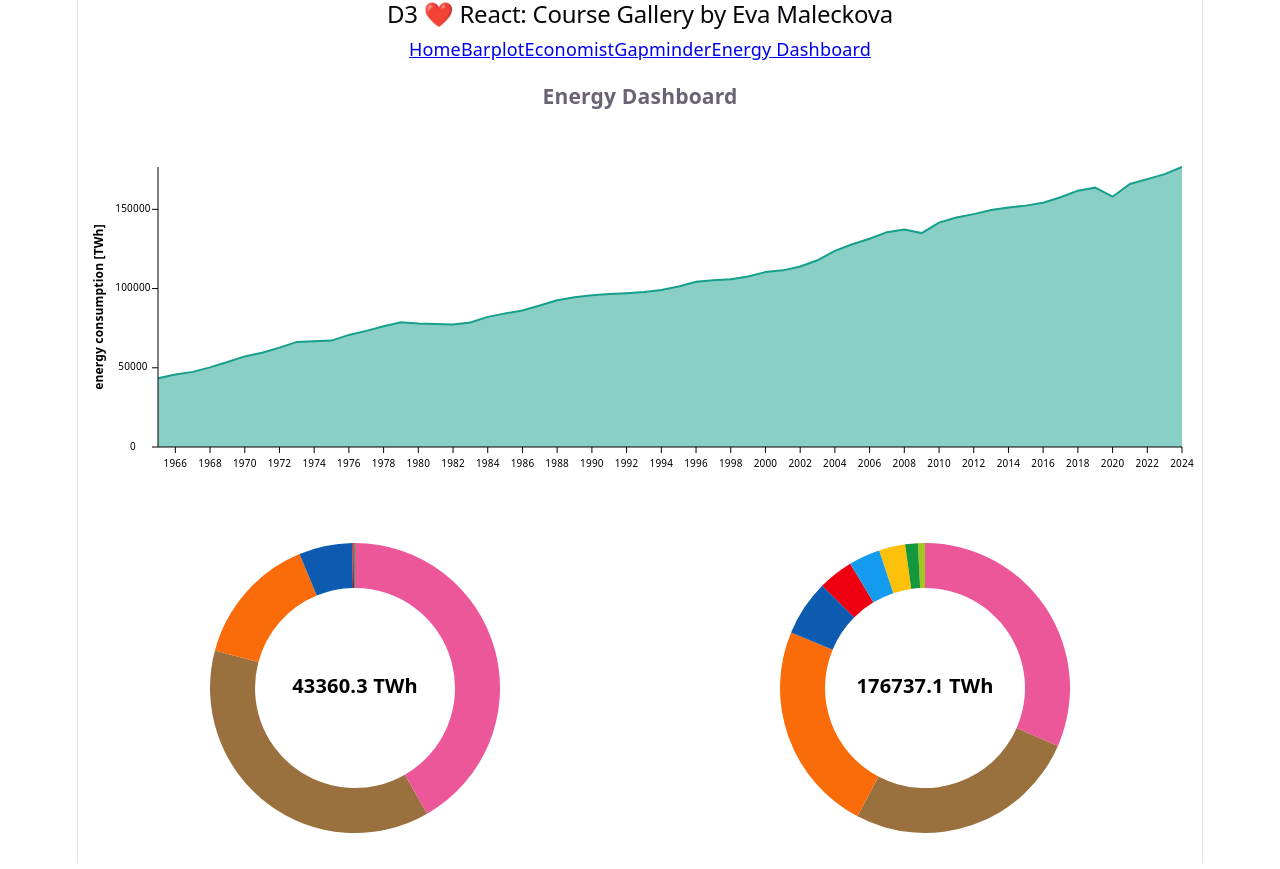
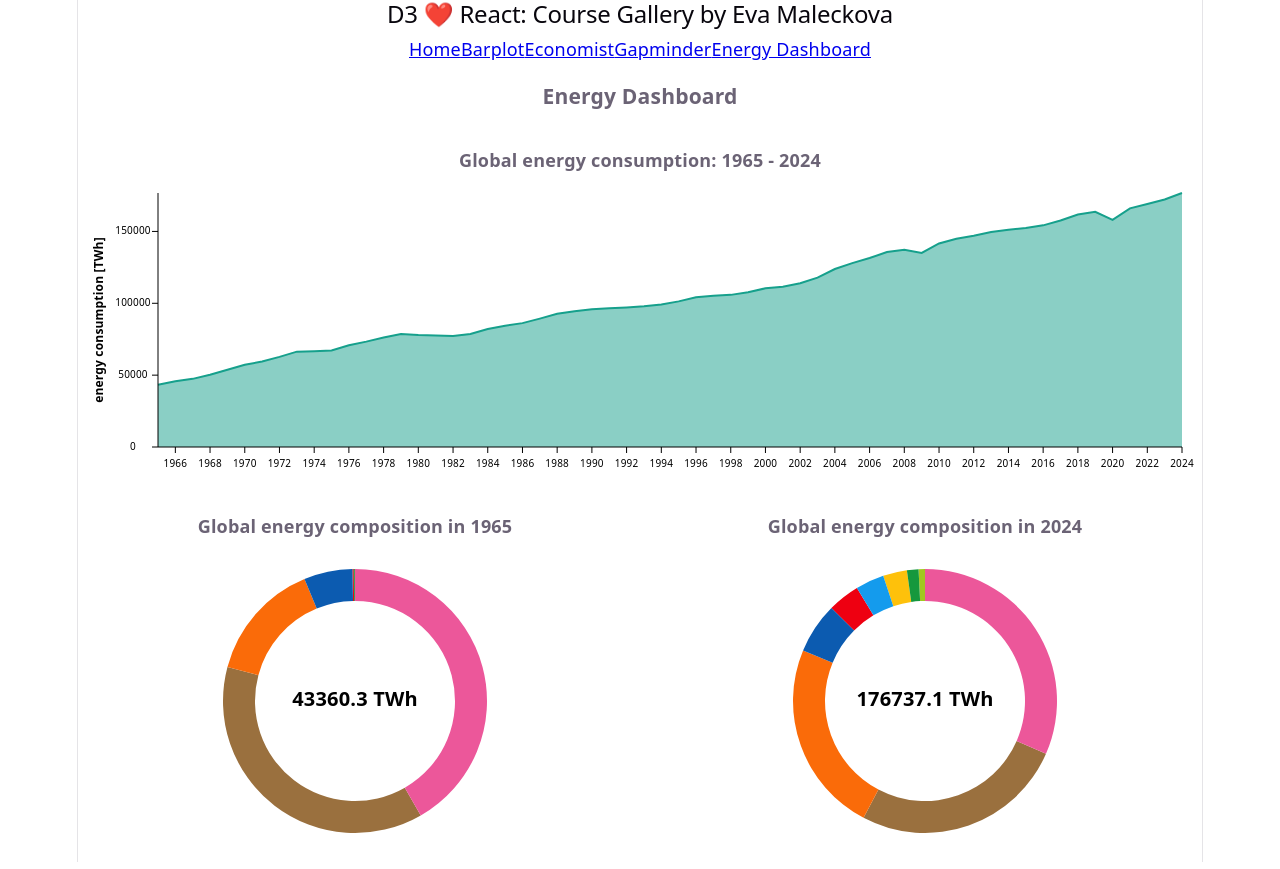
Before and after one commit to emaleckova/d3-react-class-2026, a React (Vite) app: page /d3-react-class-2026/energy in a window 1280 px wide. Built offline with nearby package versions, Linux system fonts and the light colour scheme.

Commit message:
Added plot titles

```diff
--- a/src/visualizations/04_EnergyDashboard/EnergyDashboard.jsx
+++ b/src/visualizations/04_EnergyDashboard/EnergyDashboard.jsx
@@ -84,12 +84,44 @@ export default function EnergyDashboard() {
     >
       {/*Above: Container for all plots*/}
       <h3>Energy Dashboard</h3>
-      {/*Area plot*/}
+      {/*Area section*/}
+      <div
+        style={{
+          flex: 1,
+          minHeight: 0,
+          display: "flex",
+          flexDirection: "column",
+        }}
+      >
+        <h4 style={{ margin: 0 }}>
+          {`Global energy consumption: ${firstYear} - ${lastYear}`}
+        </h4>
         <div style={{ flex: 1, minHeight: 0 }}>
           <ResponsiveAreaPlot data={worldPrimaryEnergy} />
         </div>
-      {/*Common container for both donuts*/}
-      <div style={{ display: "flex", flex: 1, gap: SPACING, minHeight: 0 }}>
+      </div>
+      {/*Common container for both donuts & their titles*/}
+      <div
+        style={{
+          display: "flex",
+          flex: 1,
+          gap: SPACING,
+          minHeight: 0,
+        }}
+      >
+        {/*Donut one*/}
+        <div
+          style={{
+            flex: 1,
+            minWidth: 0,
+            minHeight: 0,
+            display: "flex",
+            flexDirection: "column",
+          }}
+        >
+          <h4
+            style={{ margin: 0 }}
+          >{`Global energy composition in ${firstYear}`}</h4>
           <div style={{ flex: 1, minWidth: 0 }}>
             <ResponsiveDonutChartByType
               data={worldEnergyFirstYear}
@@ -97,6 +129,19 @@ export default function EnergyDashboard() {
               label={`${worldPrimaryEnergyFirstYear} TWh`}
             />
           </div>
+        </div>
+        <div
+          style={{
+            flex: 1,
+            minWidth: 0,
+            minHeight: 0,
+            display: "flex",
+            flexDirection: "column",
+          }}
+        >
+          <h4
+            style={{ margin: 0 }}
+          >{`Global energy composition in ${lastYear}`}</h4>
           <div style={{ flex: 1, minWidth: 0 }}>
             <ResponsiveDonutChartByType
               data={worldEnergyLastYear}
@@ -106,5 +151,6 @@ export default function EnergyDashboard() {
           </div>
         </div>
       </div>
+    </div>
   );
 }
```
Lines whose indentation alone changed are shown as unchanged.
